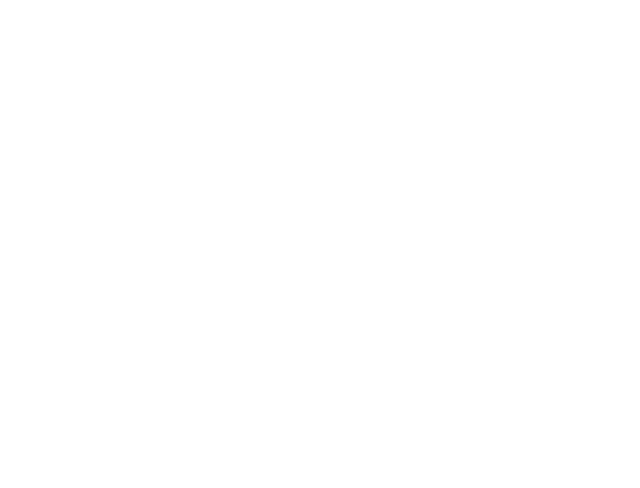
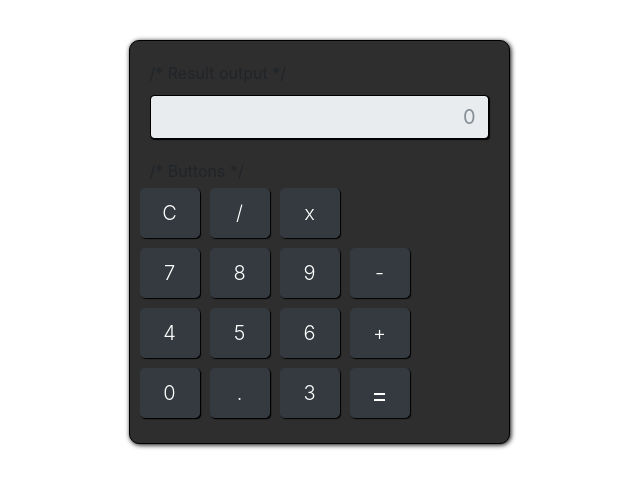
Before and after one commit to edvardsanta/Calculadora-, a React (Vite) app: page / in a window 1280 px wide. Shown: the top 488 px of the page, without its empty margins (321-961 px from the left). Built offline with nearby package versions, Linux system fonts and the light colour scheme.

Commit message:
Creation of calculator and creation of a new component Button

```diff
--- a/src/App.jsx
+++ b/src/App.jsx
@@ -1,20 +1,15 @@
 import React, { Component } from 'react'
 import {Container, Row} from 'react-bootstrap'
+import {Calculator} from "./Calc.jsx"
+
 import './App.css'
-class App extends Component
+function App()
 {
-  render()
-  {
     return(
 	<Container>
-	<Row>
- 	<div classname="calculator">
-
-	</div>
-	</Row>
+        <Calculator />
 	</Container>
     )
-  }
 }
 
 export default App
--- /dev/null
+++ b/src/Button.css
@@ -0,0 +1,3 @@
+.btn
+{
+        width: 60px;                            height: 50px;                           margin: 5px;                            box-shadow: 1px 1px 1px #000;   }
--- /dev/null
+++ b/src/Button.jsx
@@ -0,0 +1,18 @@
+import React, {Component} from 'react';
+import "./Button.css";
+
+class Button extends Component {
+    render(){
+        return(
+            <div
+                className="btn btn-dark btn-lg clear font-weight-light"
+                onClick={this.props.onClick}
+                data-size={this.props.size}
+                data-value={this.props.value}>
+                {this.props.label}
+            </div>
+        );
+    }
+}
+
+export default Button;
--- /dev/null
+++ b/src/Calc.css
@@ -0,0 +1,50 @@
+/*ID */
+#LayoutAdjustment
+{
+	margin-top: -60px;
+}
+#Calculator
+{
+        margin-top: 40px;
+        border: solid 1px #000;
+        padding: 20px;
+        background-color: #2E2E2E;
+        border-radius: 10px;
+        box-shadow: 1px 1px 5px #000;
+}
+
+/*Class*/
+.btn
+{
+        width: 60px;
+        height: 50px;
+        margin: 5px;
+        box-shadow: 1px 1px 1px #000;
+}
+.last_comp
+{
+	width: 100px;
+}
+.clear
+{
+        width: 130px;
+}
+.enter
+{
+        height: 110px;
+	width: 100px;
+	font-size: 25px;
+}
+.zero
+{
+        width: 130px;
+}
+.result
+{
+        text-align: right;
+        font-size: 20px;
+        margin-top: 10px;
+        margin-bottom: 20px;
+        border: solid 1px #000;
+        box-shadow: 1px 1px 1px #000;
+}
--- a/src/Calc.jsx
+++ b/src/Calc.jsx
@@ -0,0 +1,101 @@
+import React, { Component } from 'react'
+import {Row} from "react-bootstrap"
+import './Calc.css'
+import Button from "./Button"
+export class Calculator extends Component
+{
+
+    render()
+    {
+    return (
+	<Row>
+    	<div className="col d-flex justify-content-center">
+	<div id="Calculator">
+
+	/* Result output */
+	<input id="resultado" type="text"  className="form-control result" placeholder="0" disabled="disabled" />
+
+
+	/* Buttons */
+	<Row>
+	 <button type="button" onClick={() => setInput("")} className="btn btn-dark btn-lg clear font-weight-light">
+	    C
+	 </button>
+
+	 <button type="button" onclick="" className="btn btn-dark btn-lg font-weight-light">
+	    /
+	 </button>
+	 <button type="button" onclick="" className="btn btn-dark btn-lg font-weight-light last_comp">
+	    x
+	 </button>
+	</Row>
+
+	<Row>
+	 <button type="button" onclick="" className="btn btn-dark btn-lg font-weight-light">
+	    7
+	 </button>
+
+	 <button type="button" onclick="" className="btn btn-dark btn-lg font-weight-light">
+	    8
+	 </button>
+
+	 <button type="button" onclick="" className="btn btn-dark btn-lg font-weight-light">
+	    9
+	 </button>
+
+	 <button type="button" onclick="" className="btn btn-dark btn-lg font-weight-light last_comp">
+	    -
+	 </button>
+	</Row>
+
+	<Row>
+	 <button type="button" onclick="" className="btn btn-dark btn-lg font-weight-light">
+	    4
+	 </button>
+
+	 <button type="button" onclick="" className="btn btn-dark btn-lg font-weight-light">
+	    5
+	 </button>
+
+	 <button type="button" onclick="" className="btn btn-dark btn-lg font-weight-light">
+	    6
+	 </button>
+
+	 <button type="button" onclick="" className="btn btn-dark btn-lg font-weight-light last_comp">
+	    +
+	 </button>
+	</Row>
+
+	<Row>
+	 <button type="button" onclick="" className="btn btn-dark btn-lg font-weight-light">
+	    1
+	 </button>
+
+	 <button type="button" onclick="" className="btn btn-dark btn-lg font-weight-light">
+	    2
+	 </button>
+
+	 <button type="button" onclick="" className="btn btn-dark btn-lg font-weight-light">
+	    3
+	 </button>
+
+         <button type="button" onclick="" className="btn btn-dark btn-lg enter last_comp">
+	    =
+	 </button>
+	</Row>
+
+	<Row id="LayoutAdjustment">
+	 <button type="button" onclick="" className="btn btn-dark zero btn-lg font-weight-light">
+	    0
+	 </button>
+
+         <button type="button" onclick="" className="btn btn-dark btn-lg font-weight-light">
+	    .
+	 </button>
+	</Row>
+	</div>
+	</div>
+	</Row>
+    )
+    }
+}
```
